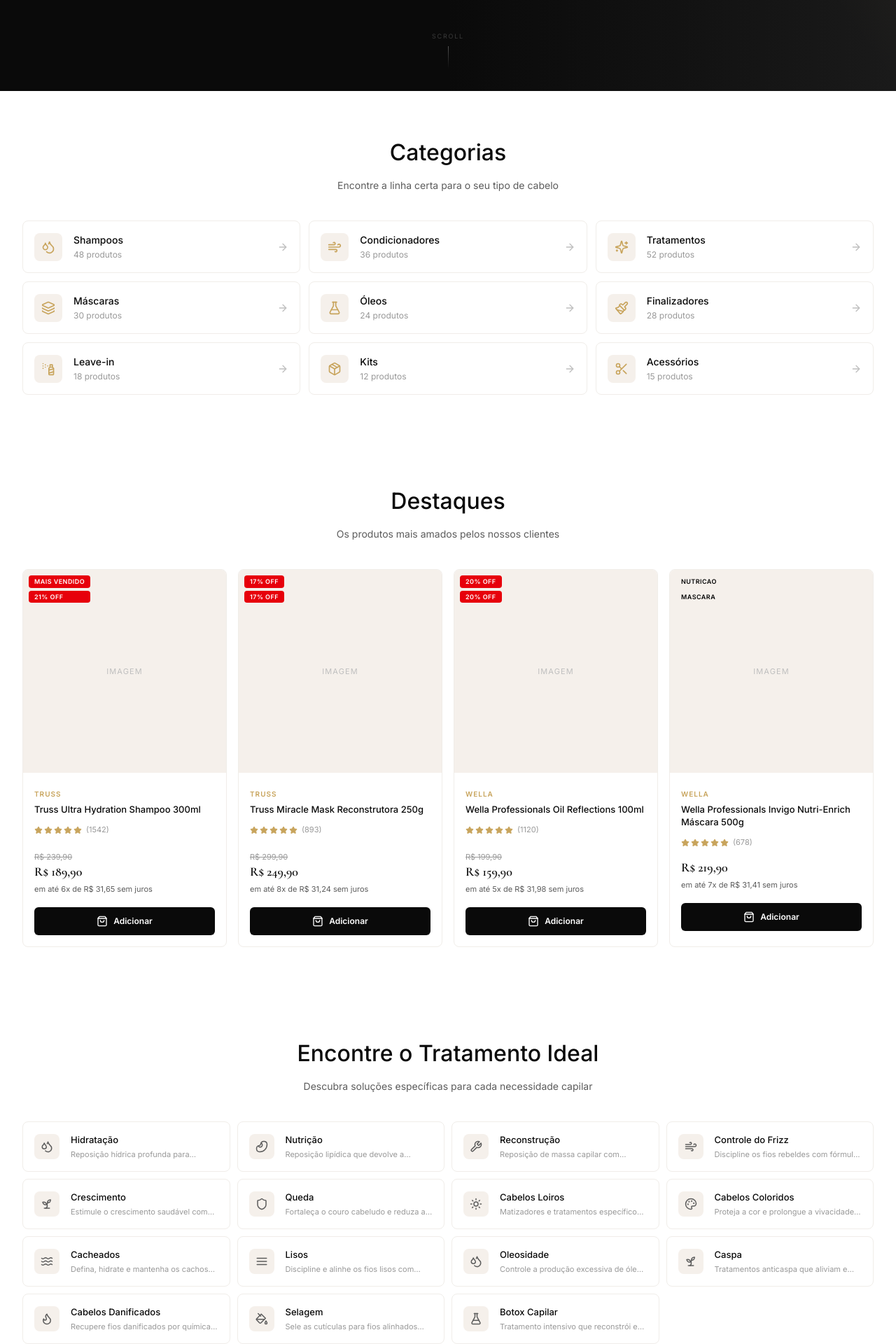
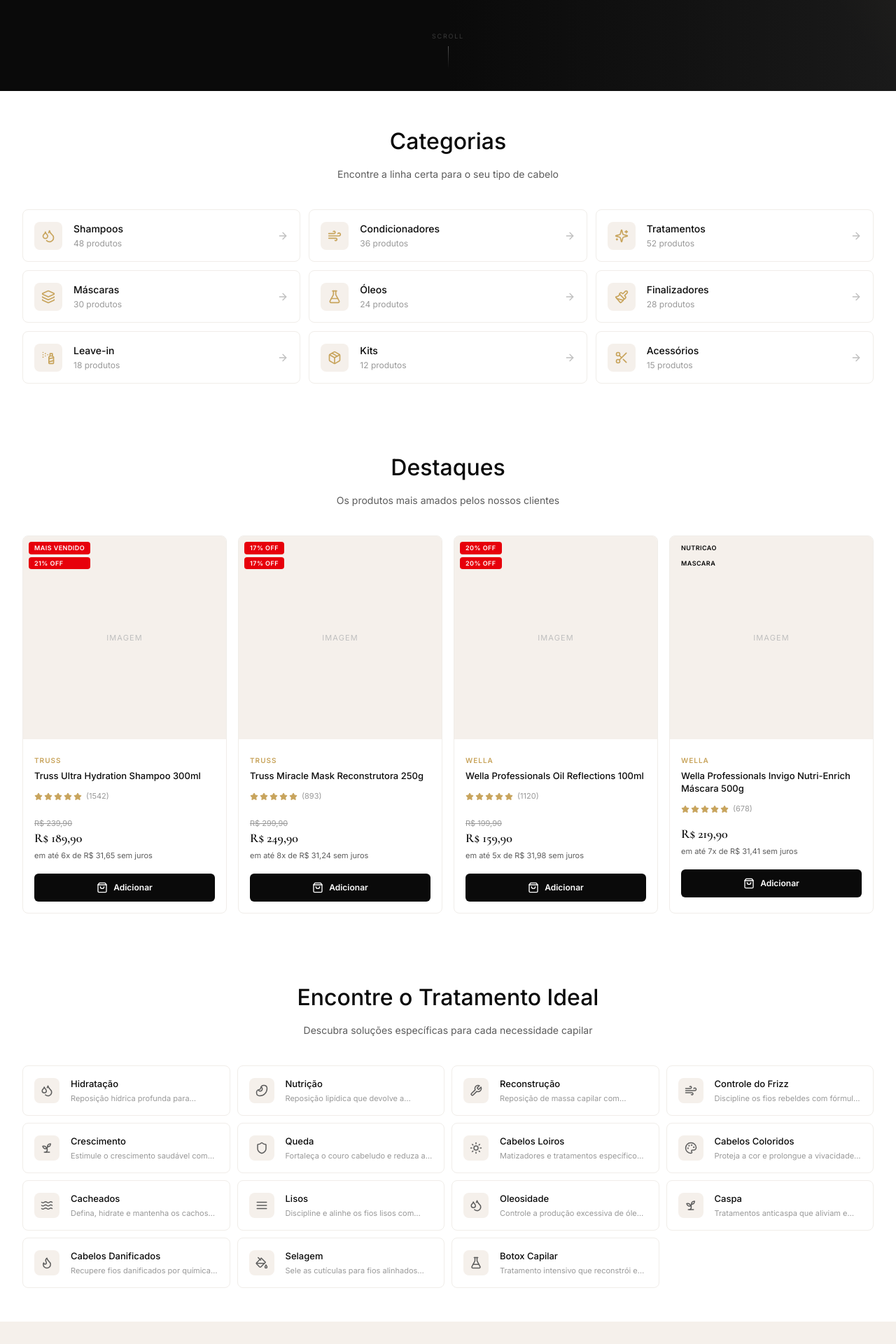
Before and after one commit to mariomarciofranco-wq/nbprofessional, a Next.js app: page / in a window 1280 px wide. Shown: the part 760-2680 px from the top of the page at 70% size. Built offline with nearby package versions, Linux system fonts and the light colour scheme.

Commit message:
reduce spacing between sections from md to sm

```diff
--- a/components/home/brand-showcase.tsx
+++ b/components/home/brand-showcase.tsx
@@ -34,7 +34,7 @@ export default function BrandShowcase({ className }: BrandShowcaseProps) {
     <Section
       title="Marcas Premium"
       subtitle="As melhores marcas profissionais em um só lugar"
-      spacing="md"
+      spacing="sm"
       background="cream"
       className={className}
     >
--- a/components/home/category-showcase.tsx
+++ b/components/home/category-showcase.tsx
@@ -49,7 +49,7 @@ export default function CategoryShowcase({ className }: CategoryShowcaseProps) {
     <Section
       title="Categorias"
       subtitle="Encontre a linha certa para o seu tipo de cabelo"
-      spacing="md"
+      spacing="sm"
       className={className}
     >
       <div className="grid grid-cols-1 sm:grid-cols-2 lg:grid-cols-3 gap-3">
--- a/components/home/featured-products.tsx
+++ b/components/home/featured-products.tsx
@@ -14,7 +14,7 @@ export default function FeaturedProducts({ className }: FeaturedProductsProps) {
     <Section
       title="Destaques"
       subtitle="Os produtos mais amados pelos nossos clientes"
-      spacing="md"
+      spacing="sm"
       className={className}
     >
       <div className="grid grid-cols-1 sm:grid-cols-2 lg:grid-cols-4 gap-4">
--- a/components/home/treatment-finder.tsx
+++ b/components/home/treatment-finder.tsx
@@ -54,7 +54,7 @@ export default function TreatmentFinder({ className }: TreatmentFinderProps) {
     <Section
       title="Encontre o Tratamento Ideal"
       subtitle="Descubra soluções específicas para cada necessidade capilar"
-      spacing="md"
+      spacing="sm"
       className={className}
     >
       <div className="grid grid-cols-1 sm:grid-cols-2 lg:grid-cols-3 xl:grid-cols-4 gap-2.5">
```
